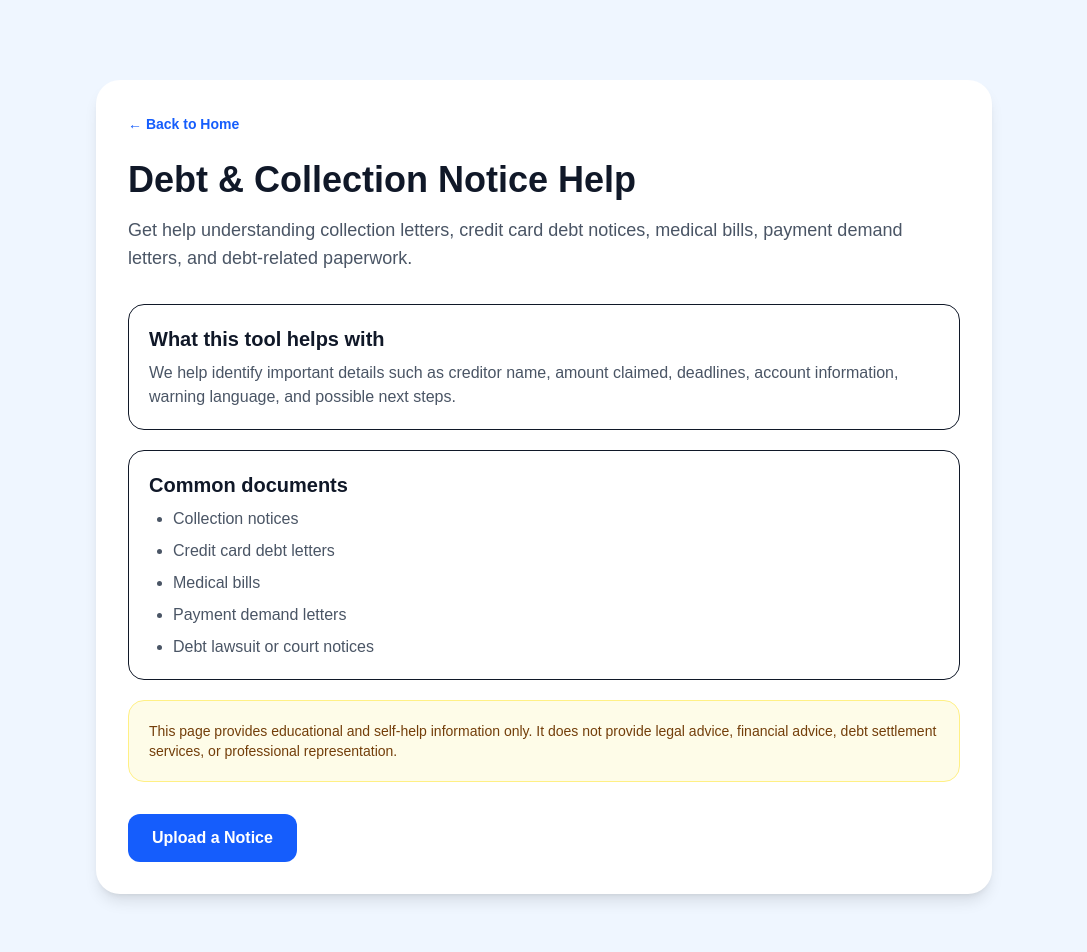
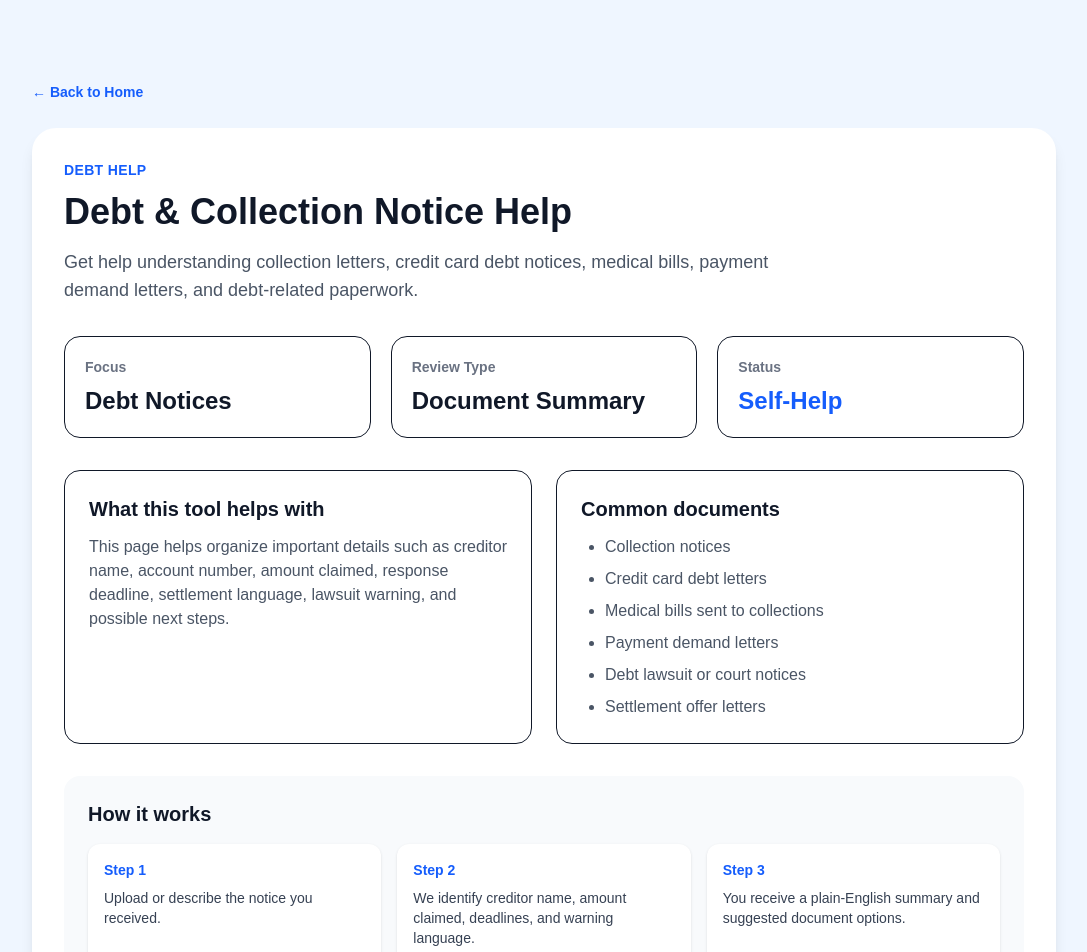
Before and after one commit to betterwork7777/csds-site, a Next.js app: page /debt in a window 1280 px wide. Shown: the top 952 px of the page, without its empty margins (96-1183 px from the left). Built offline with nearby package versions, Linux system fonts and the light colour scheme.

Commit message:
Refactor DebtPage layout and content structure

```diff
--- a/src/app/debt/page.tsx
+++ b/src/app/debt/page.tsx
@@ -1,54 +1,121 @@
 export default function DebtPage() {
+  const documents = [
+    "Collection notices",
+    "Credit card debt letters",
+    "Medical bills sent to collections",
+    "Payment demand letters",
+    "Debt lawsuit or court notices",
+    "Settlement offer letters",
+  ];
+
+  const steps = [
+    "Upload or describe the notice you received.",
+    "We identify creditor name, amount claimed, deadlines, and warning language.",
+    "You receive a plain-English summary and suggested document options.",
+  ];
+
   return (
     <main className="min-h-screen bg-blue-50 px-6 py-20 text-gray-900">
-      <div className="mx-auto max-w-4xl rounded-3xl bg-white p-8 shadow-lg">
+      <div className="mx-auto max-w-5xl">
         <a href="/" className="text-sm font-semibold text-blue-600">
           ← Back to Home
         </a>
 
-        <h1 className="mt-6 text-4xl font-bold">
+        <section className="mt-6 rounded-3xl bg-white p-8 shadow-lg">
+          <p className="text-sm font-semibold uppercase tracking-wide text-blue-600">
+            Debt Help
+          </p>
+
+          <h1 className="mt-3 text-4xl font-bold">
             Debt & Collection Notice Help
           </h1>
 
-        <p className="mt-4 text-lg text-gray-600">
+          <p className="mt-4 max-w-3xl text-lg text-gray-600">
             Get help understanding collection letters, credit card debt notices,
             medical bills, payment demand letters, and debt-related paperwork.
           </p>
 
-        <div className="mt-8 space-y-5">
+          <div className="mt-8 grid gap-5 md:grid-cols-3">
             <div className="rounded-2xl border p-5">
-            <h2 className="text-xl font-bold">What this tool helps with</h2>
-            <p className="mt-2 text-gray-600">
-              We help identify important details such as creditor name, amount
-              claimed, deadlines, account information, warning language, and
-              possible next steps.
+              <p className="text-sm font-semibold text-gray-500">Focus</p>
+              <p className="mt-2 text-2xl font-bold">Debt Notices</p>
+            </div>
+
+            <div className="rounded-2xl border p-5">
+              <p className="text-sm font-semibold text-gray-500">
+                Review Type
+              </p>
+              <p className="mt-2 text-2xl font-bold">
+                Document Summary
               </p>
             </div>
 
             <div className="rounded-2xl border p-5">
-            <h2 className="text-xl font-bold">Common documents</h2>
-            <ul className="mt-2 list-disc space-y-2 pl-6 text-gray-600">
-              <li>Collection notices</li>
-              <li>Credit card debt letters</li>
-              <li>Medical bills</li>
-              <li>Payment demand letters</li>
-              <li>Debt lawsuit or court notices</li>
-            </ul>
-          </div>
-
-          <div className="rounded-2xl border border-yellow-200 bg-yellow-50 p-5 text-sm text-yellow-900">
-            This page provides educational and self-help information only. It
-            does not provide legal advice, financial advice, debt settlement
-            services, or professional representation.
+              <p className="text-sm font-semibold text-gray-500">Status</p>
+              <p className="mt-2 text-2xl font-bold text-blue-600">
+                Self-Help
+              </p>
             </div>
           </div>
 
+          <div className="mt-8 grid gap-6 lg:grid-cols-2">
+            <div className="rounded-2xl border p-6">
+              <h2 className="text-xl font-bold">
+                What this tool helps with
+              </h2>
+
+              <p className="mt-3 text-gray-600">
+                This page helps organize important details such as creditor
+                name, account number, amount claimed, response deadline,
+                settlement language, lawsuit warning, and possible next steps.
+              </p>
+            </div>
+
+            <div className="rounded-2xl border p-6">
+              <h2 className="text-xl font-bold">Common documents</h2>
+
+              <ul className="mt-3 list-disc space-y-2 pl-6 text-gray-600">
+                {documents.map((item) => (
+                  <li key={item}>{item}</li>
+                ))}
+              </ul>
+            </div>
+          </div>
+
+          <div className="mt-8 rounded-2xl bg-slate-50 p-6">
+            <h2 className="text-xl font-bold">How it works</h2>
+
+            <div className="mt-4 grid gap-4 md:grid-cols-3">
+              {steps.map((step, index) => (
+                <div
+                  key={step}
+                  className="rounded-xl bg-white p-4 shadow-sm"
+                >
+                  <p className="text-sm font-bold text-blue-600">
+                    Step {index + 1}
+                  </p>
+
+                  <p className="mt-2 text-sm text-gray-700">
+                    {step}
+                  </p>
+                </div>
+              ))}
+            </div>
+          </div>
+
+          <div className="mt-8 rounded-2xl border border-yellow-200 bg-yellow-50 p-5 text-sm text-yellow-900">
+            This page provides educational and self-help information only.
+            It does not provide legal advice, financial advice, debt settlement
+            services, or professional representation.
+          </div>
+
           <a
-          href="/#upload"
+            href="/documents"
             className="mt-8 inline-block rounded-xl bg-blue-600 px-6 py-3 font-semibold text-white hover:bg-blue-700"
           >
-          Upload a Notice
+            Upload a Debt Notice
           </a>
+        </section>
       </div>
     </main>
   );
```
Lines whose indentation alone changed are shown as unchanged.
